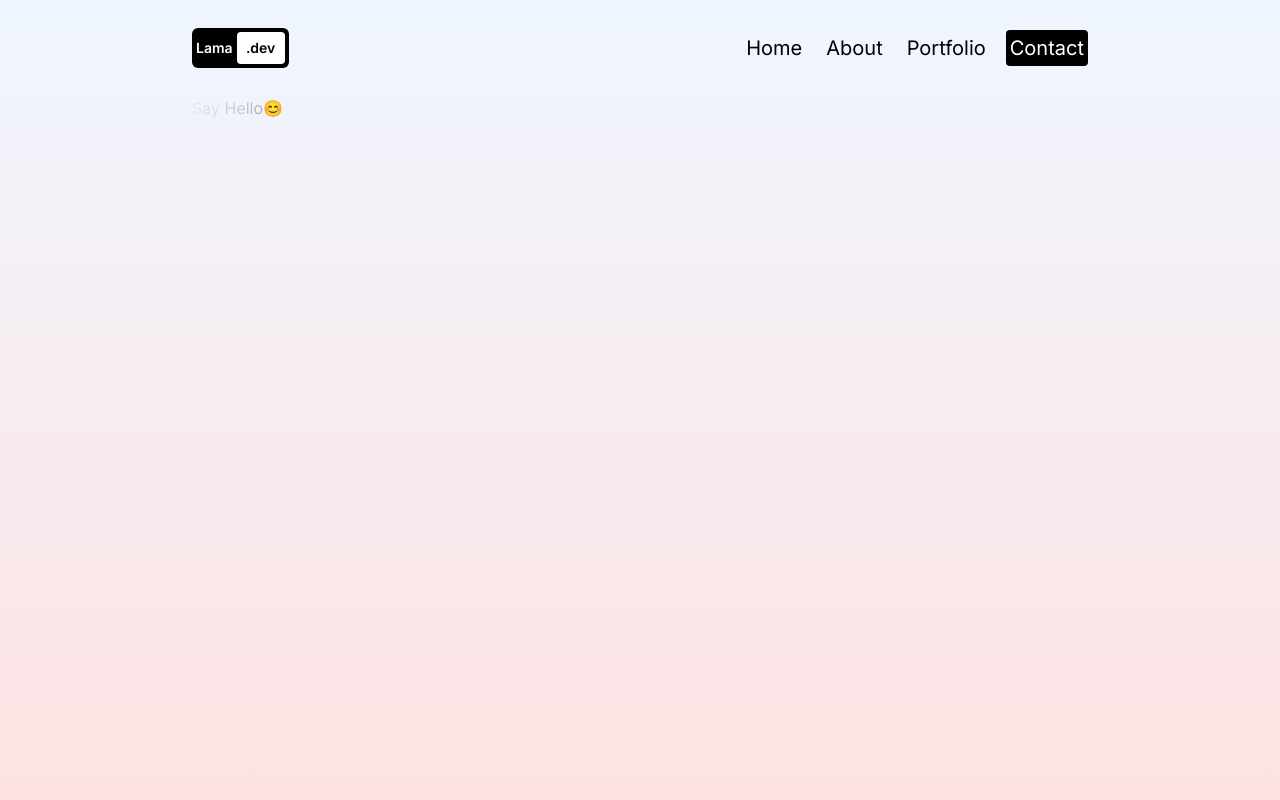
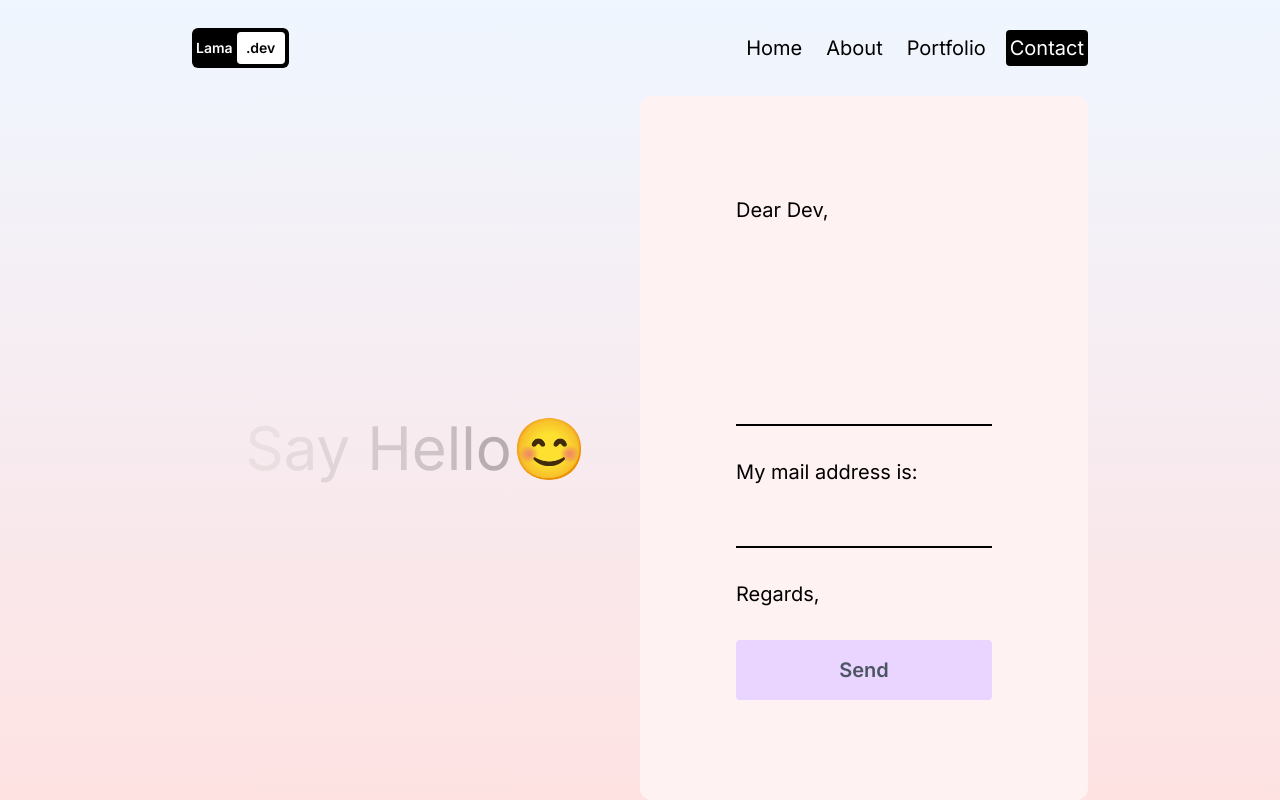
Before and after one commit to ainsleyains/portfolio-next, a Next.js app: page /contact in a window 1280 px wide. Built offline with nearby package versions, Linux system fonts and the light colour scheme.

Commit message:
add form

```diff
--- a/src/app/contact/page.jsx
+++ b/src/app/contact/page.jsx
@@ -1,7 +1,10 @@
 'use client';
 import { motion } from 'framer-motion';
+import { useState } from 'react';
 export default function Contact() {
     const text = 'Say Hello';
+    const [success, setSuccess] = useState(false);
+    const [error, setError] = useState(false);
     return (
         <motion.div
             className='h-full'
@@ -10,8 +13,8 @@
             transition={{ duration: 1 }}
         >
             <div className='h-full flex flex-col lg:flex-row px-4 sm:px-8 md:px-12 lg:px-20 xl:px-48'>
-                <div className='h-1/2 lg:h-full lg:w-1/2'>
-                    <motion.div>
+                <div className='h-1/2 lg:h-full lg:w-1/2 flex items-center justify-center text-6xl'>
+                    <div>
                         {text.split('').map((letter, i) => (
                             <motion.span
                                 key={i}
@@ -23,9 +26,36 @@
                             </motion.span>
                         ))}
                         😊
-                    </motion.div>
+                    </div>
                 </div>
-                <div className='h-1/2 lg:h-full lg:w-1/2'></div>
+
+                <form
+                    action=''
+                    className='h-1/2 lg:h-full lg:w-1/2 bg-red-50 rounded-xl text-xl flex flex-col gap-8 justify-center p-24'
+                >
+                    <span>Dear Dev,</span>
+                    <textarea
+                        rows={6}
+                        className='bg-transparent border-b-2 border-b-black outline-none resize-none'
+                    />
+                    <span>My mail address is:</span>
+                    <input
+                        type='text'
+                        className='bg-transparent border-b-2 border-b-black outline-none '
+                    />
+                    <span>Regards,</span>
+                    <button className='bg-purple-200 rounded font-semibold text-gray-600 p-4'>
+                        Send
+                    </button>
+                    {success && (
+                        <span className='text-green-600 font-semibold'>
+                            Your message has been sent successfully!
+                        </span>
+                    )}
+                    {error && (
+                        <span className='text-red-600 font-semibold'>Something went wrong!</span>
+                    )}
+                </form>
             </div>
         </motion.div>
     );
```
